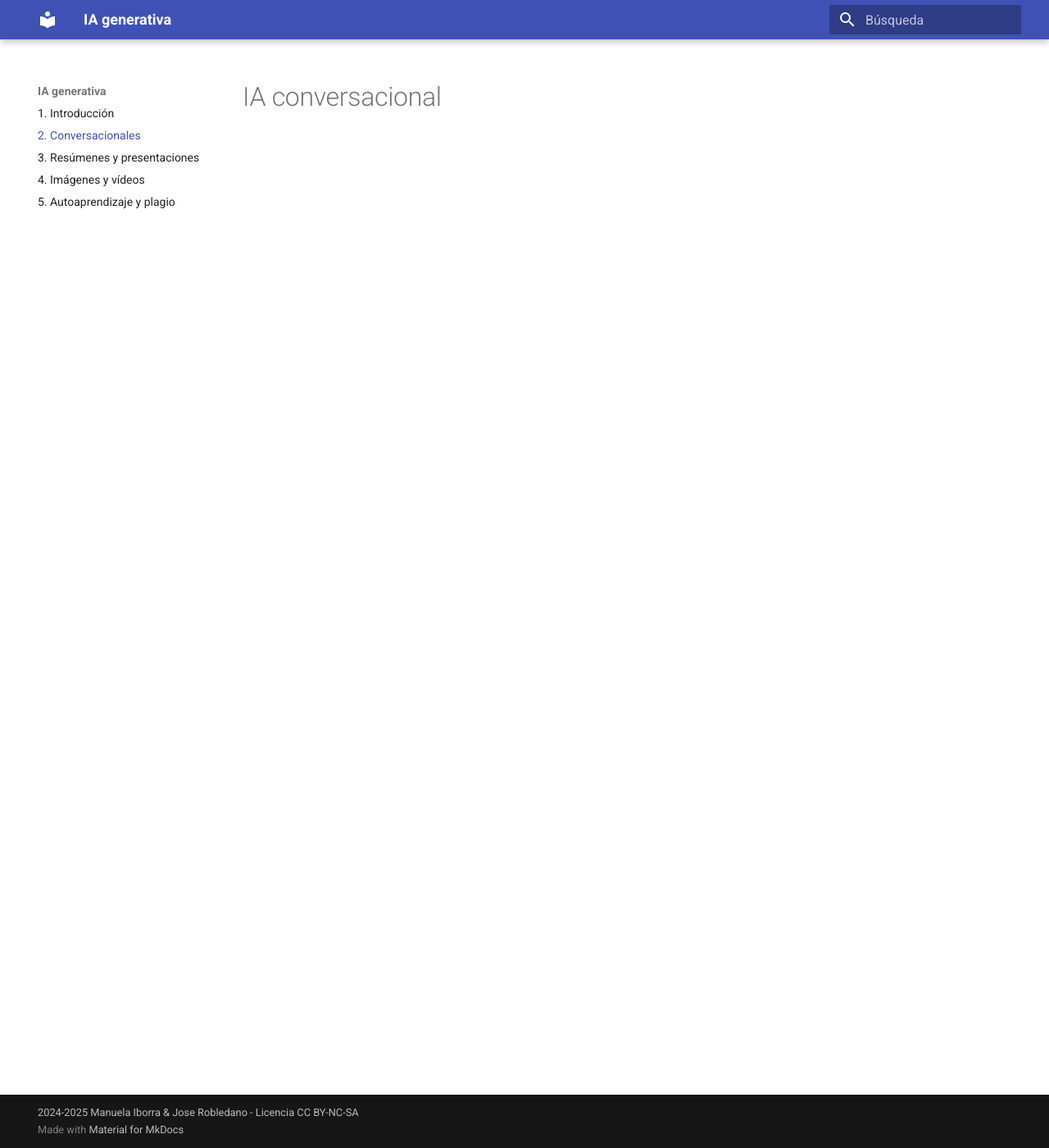
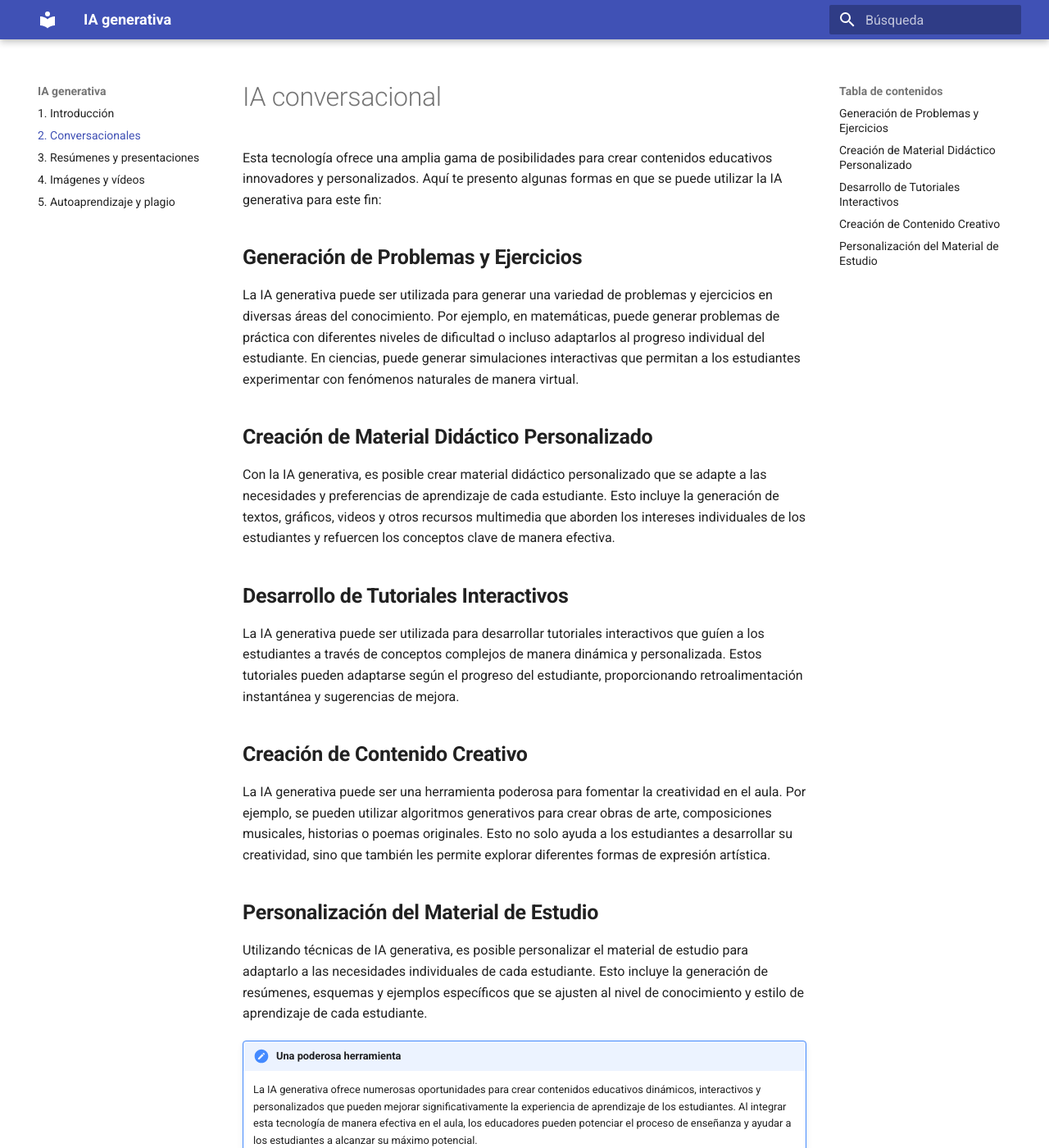
Before and after one commit to sever8a/IAgenerativa, an MkDocs documentation site: the page built from docs/conversa.md, in a window 1280 px wide and 1400 px high. Shown: the whole window at 82% size. Built offline with MkDocs 1.6.1 and Material for MkDocs 9.7.7, drawn with Linux system fonts in a browser that asks for light colours.

Commit message:
Contenido conversa

```diff
--- a/docs/conversa.md
+++ b/docs/conversa.md
@@ -7,3 +7,28 @@ authors:
 date: 2024-03-18
 ---
 # IA conversacional
+
+Esta tecnología ofrece una amplia gama de posibilidades para crear contenidos educativos innovadores y personalizados. Aquí te presento algunas formas en que se puede utilizar la IA generativa para este fin:
+
+## **Generación de Problemas y Ejercicios**
+
+La IA generativa puede ser utilizada para generar una variedad de problemas y ejercicios en diversas áreas del conocimiento. Por ejemplo, en matemáticas, puede generar problemas de práctica con diferentes niveles de dificultad o incluso adaptarlos al progreso individual del estudiante. En ciencias, puede generar simulaciones interactivas que permitan a los estudiantes experimentar con fenómenos naturales de manera virtual.
+
+## **Creación de Material Didáctico Personalizado**
+
+Con la IA generativa, es posible crear material didáctico personalizado que se adapte a las necesidades y preferencias de aprendizaje de cada estudiante. Esto incluye la generación de textos, gráficos, videos y otros recursos multimedia que aborden los intereses individuales de los estudiantes y refuercen los conceptos clave de manera efectiva.
+
+## **Desarrollo de Tutoriales Interactivos**
+
+La IA generativa puede ser utilizada para desarrollar tutoriales interactivos que guíen a los estudiantes a través de conceptos complejos de manera dinámica y personalizada. Estos tutoriales pueden adaptarse según el progreso del estudiante, proporcionando retroalimentación instantánea y sugerencias de mejora.
+
+## **Creación de Contenido Creativo**
+
+La IA generativa puede ser una herramienta poderosa para fomentar la creatividad en el aula. Por ejemplo, se pueden utilizar algoritmos generativos para crear obras de arte, composiciones musicales, historias o poemas originales. Esto no solo ayuda a los estudiantes a desarrollar su creatividad, sino que también les permite explorar diferentes formas de expresión artística.
+
+## **Personalización del Material de Estudio**
+
+Utilizando técnicas de IA generativa, es posible personalizar el material de estudio para adaptarlo a las necesidades individuales de cada estudiante. Esto incluye la generación de resúmenes, esquemas y ejemplos específicos que se ajusten al nivel de conocimiento y estilo de aprendizaje de cada estudiante.
+
+!!! alert "Una poderosa herramienta"
+    La IA generativa ofrece numerosas oportunidades para crear contenidos educativos dinámicos, interactivos y personalizados que pueden mejorar significativamente la experiencia de aprendizaje de los estudiantes. Al integrar esta tecnología de manera efectiva en el aula, los educadores pueden potenciar el proceso de enseñanza y ayudar a los estudiantes a alcanzar su máximo potencial.
```
